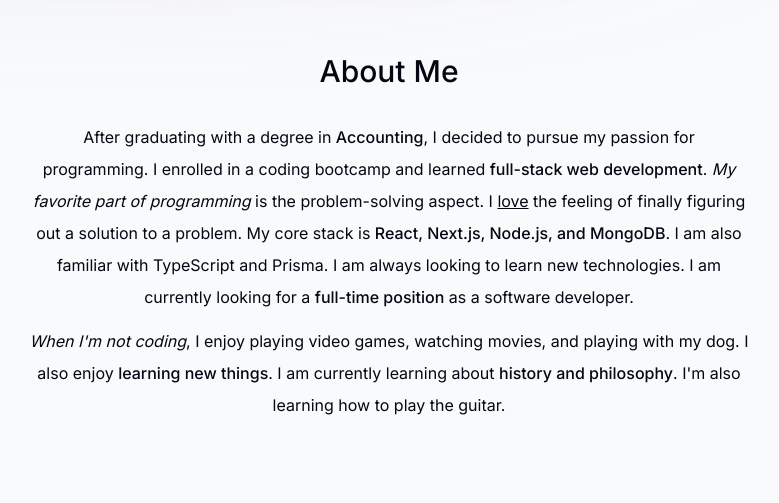
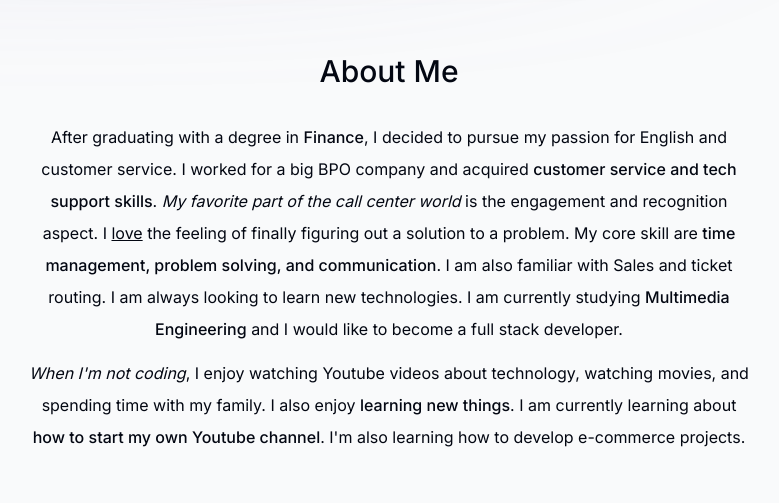
Before and after one commit to elianismedina/elianisdevportfolio, a Next.js app: page / in a window 1280 px wide. Shown: the part 820-1323 px from the top of the page, without its empty margins (251-1030 px from the left). Built offline with nearby package versions, Linux system fonts and the light colour scheme; no server answers.

Commit message:
updated about page

```diff
--- a/src/components/about.tsx
+++ b/src/components/about.tsx
@@ -20,30 +20,37 @@ export default function About() {
       <SectionHeading>About me</SectionHeading>
       <p className="mb-3">
         After graduating with a degree in{" "}
-        <span className="font-medium">Accounting</span>, I decided to pursue my
-        passion for programming. I enrolled in a coding bootcamp and learned{" "}
-        <span className="font-medium">full-stack web development</span>.{" "}
-        <span className="italic">My favorite part of programming</span> is the
-        problem-solving aspect. I <span className="underline">love</span> the
-        feeling of finally figuring out a solution to a problem. My core stack
-        is{" "}
+        <span className="font-medium">Finance</span>, I decided to pursue my
+        passion for English and customer service. I worked for a big BPO company
+        and acquired{" "}
         <span className="font-medium">
-          React, Next.js, Node.js, and MongoDB
+          customer service and tech support skills
         </span>
-        . I am also familiar with TypeScript and Prisma. I am always looking to
-        learn new technologies. I am currently looking for a{" "}
-        <span className="font-medium">full-time position</span> as a software
-        developer.
+        .{" "}
+        <span className="italic">
+          My favorite part of the call center world
+        </span>{" "}
+        is the engagement and recognition aspect. I{" "}
+        <span className="underline">love</span> the feeling of finally figuring
+        out a solution to a problem. My core skill are{" "}
+        <span className="font-medium">
+          time management, problem solving, and communication
+        </span>
+        . I am also familiar with Sales and ticket routing. I am always looking
+        to learn new technologies. I am currently studying{" "}
+        <span className="font-medium">Multimedia Engineering</span> and I would
+        like to become a full stack developer.
       </p>
 
       <p>
         <span className="italic">When I&apos;m not coding</span>, I enjoy
-        playing video games, watching movies, and playing with my dog. I also
-        enjoy <span className="font-medium">learning new things</span>. I am
-        currently learning about{" "}
-        <span className="font-medium">history and philosophy</span>. I&apos;m
-        also learning how to play the guitar.
+        watching Youtube videos about technology, watching movies, and spending
+        time with my family. I also enjoy{" "}
+        <span className="font-medium">learning new things</span>. I am currently
+        learning about{" "}
+        <span className="font-medium">how to start my own Youtube channel</span>
+        . I&apos;m also learning how to develop e-commerce projects.
       </p>
     </motion.section>
   );
-        }
+}
```
